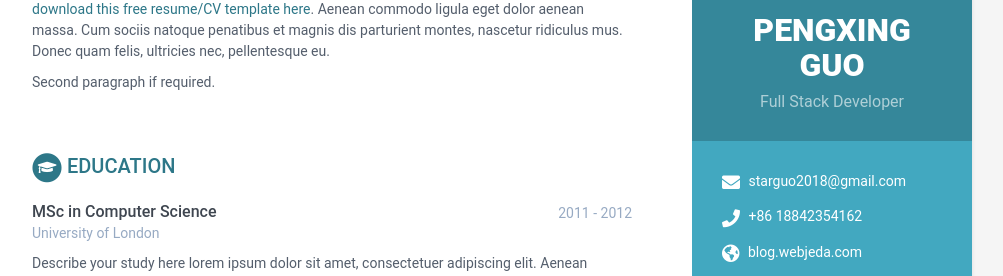
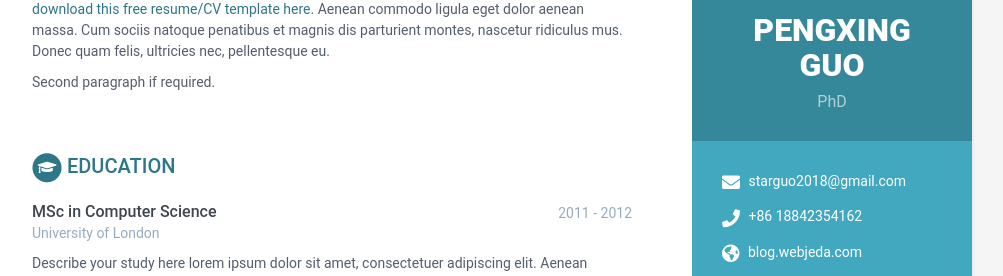
Before and after one commit to STAR-GUO/star.github.io, a Jekyll site: the page built from index.html, in a window 1280 px wide and 900 px high. Shown: the part 162-438 px from the top of the window, without its empty margins (168-1171 px from the left). Built offline with Jekyll 4.4.1, drawn with Linux system fonts in a browser that asks for light colours.

Commit message:
Update data.yml

```diff
--- a/_data/data.yml
+++ b/_data/data.yml
@@ -8,7 +8,7 @@ sidebar:
 
     # Profile information
     name: PENGXING GUO
-    tagline: Full Stack Developer
+    tagline: PhD
     avatar: profile.png  #place a 100x100 picture inside /assets/images/ folder and provide the name of the file below
 
     # Sidebar links
```
